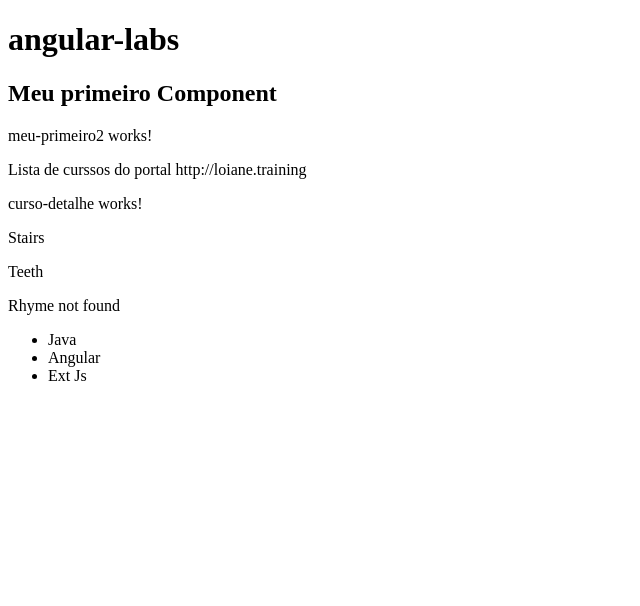
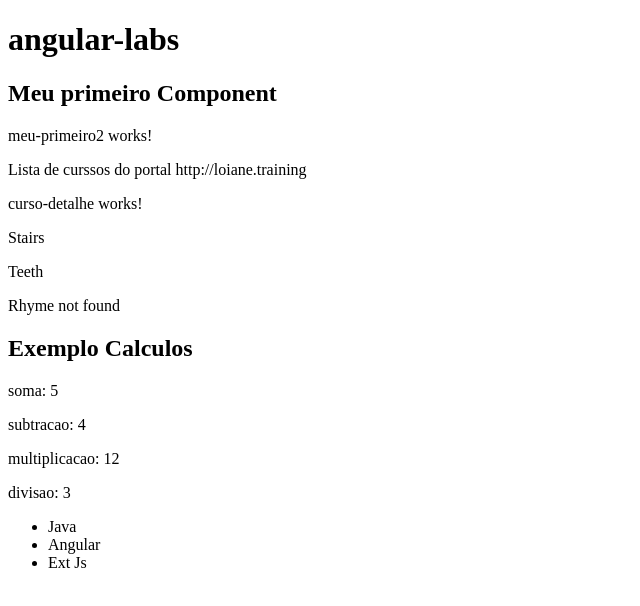
Before and after one commit to RodResq/angular-labs, an Angular app: page / in a window 1280 px wide. Before the commit this address had no page. Shown: the top 606 px of the page, without its empty margins (0-640 px from the left). Built offline with nearby package versions, Linux system fonts and the light colour scheme.

Commit message:
logica com objetos literais

```diff
--- a/src/app/cursos/curso-detalhe/curso-detalhe.component.html
+++ b/src/app/cursos/curso-detalhe/curso-detalhe.component.html
@@ -2,3 +2,9 @@
 <p>{{ getTranslationMaps('apples and pears') }}</p>
 <p>{{ getTranslationMaps('hampstead heath') }}</p>
 <p>{{ getTranslationMaps('') }}</p>
+
+<h2>Exemplo Calculos</h2>
+<p>soma: {{ calculo(2,3, 'soma') }}</p>
+<p>subtracao: {{ calculo(5, 1, 'subtracao') }}</p>
+<p>multiplicacao: {{ calculo(3,4, 'multiplicacao')}}</p>
+<p>divisao: {{ calculo(9, 3, 'divisao') }}</p>
--- a/src/app/cursos/curso-detalhe/curso-detalhe.component.ts
+++ b/src/app/cursos/curso-detalhe/curso-detalhe.component.ts
@@ -23,4 +23,15 @@ export class CursoDetalheComponent implements OnInit {
     return rhymes[rhyme.toLowerCase()] ?? 'Rhyme not found';
   }
 
+  calculo(num1: number, num2: number, acao: string): any {
+    const acoes =  {
+      soma: (a, b) => a + b,
+      subtracao: (a, b) => a - b,
+      multiplicacao: (a, b) => a * b,
+      divisao: (a, b) => a /b,
+    };
+
+    return acoes[acao]?.(num1, num2) ?? 'Calculo nao reconhecido'
+  }
+
 }
```
